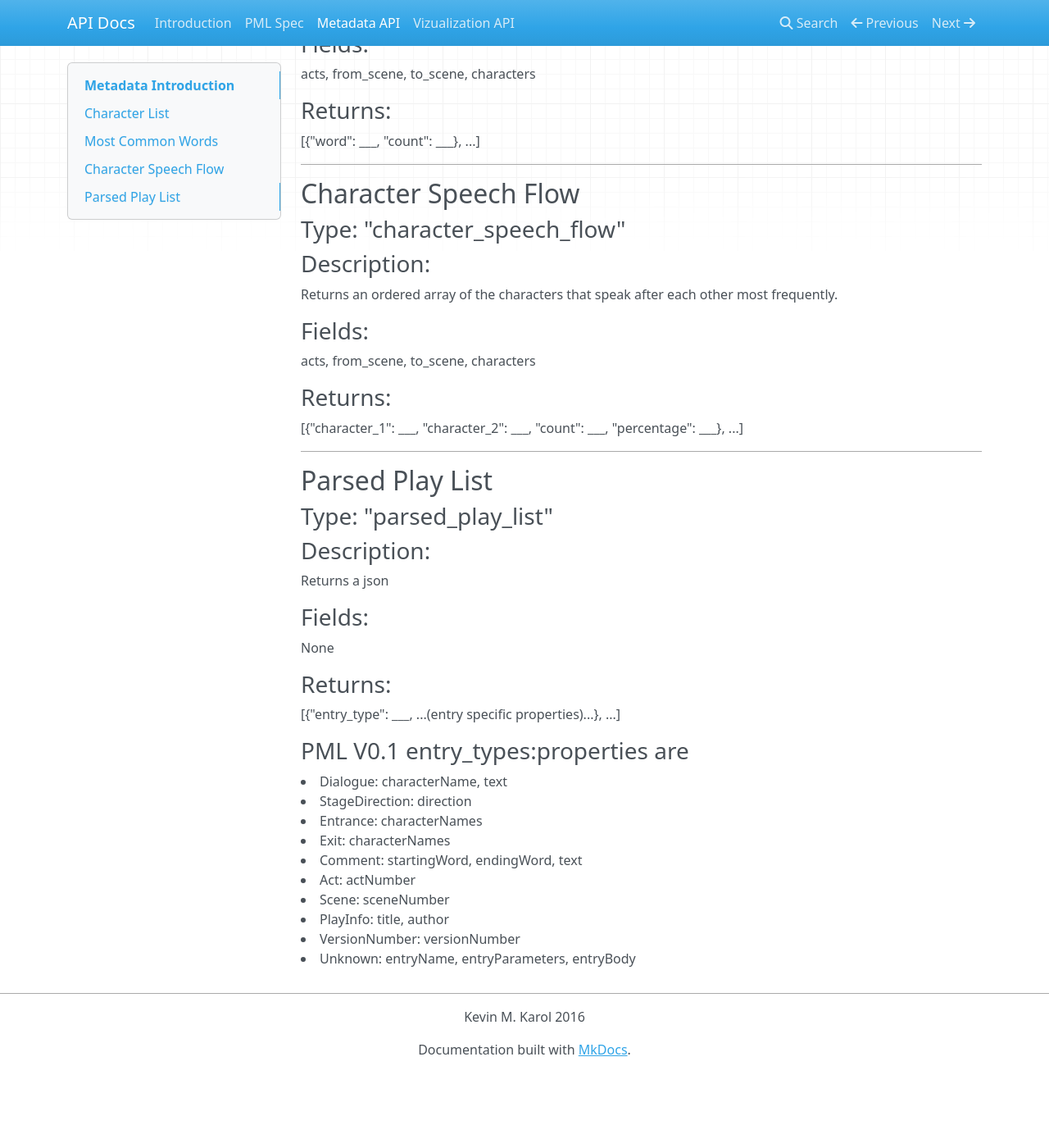
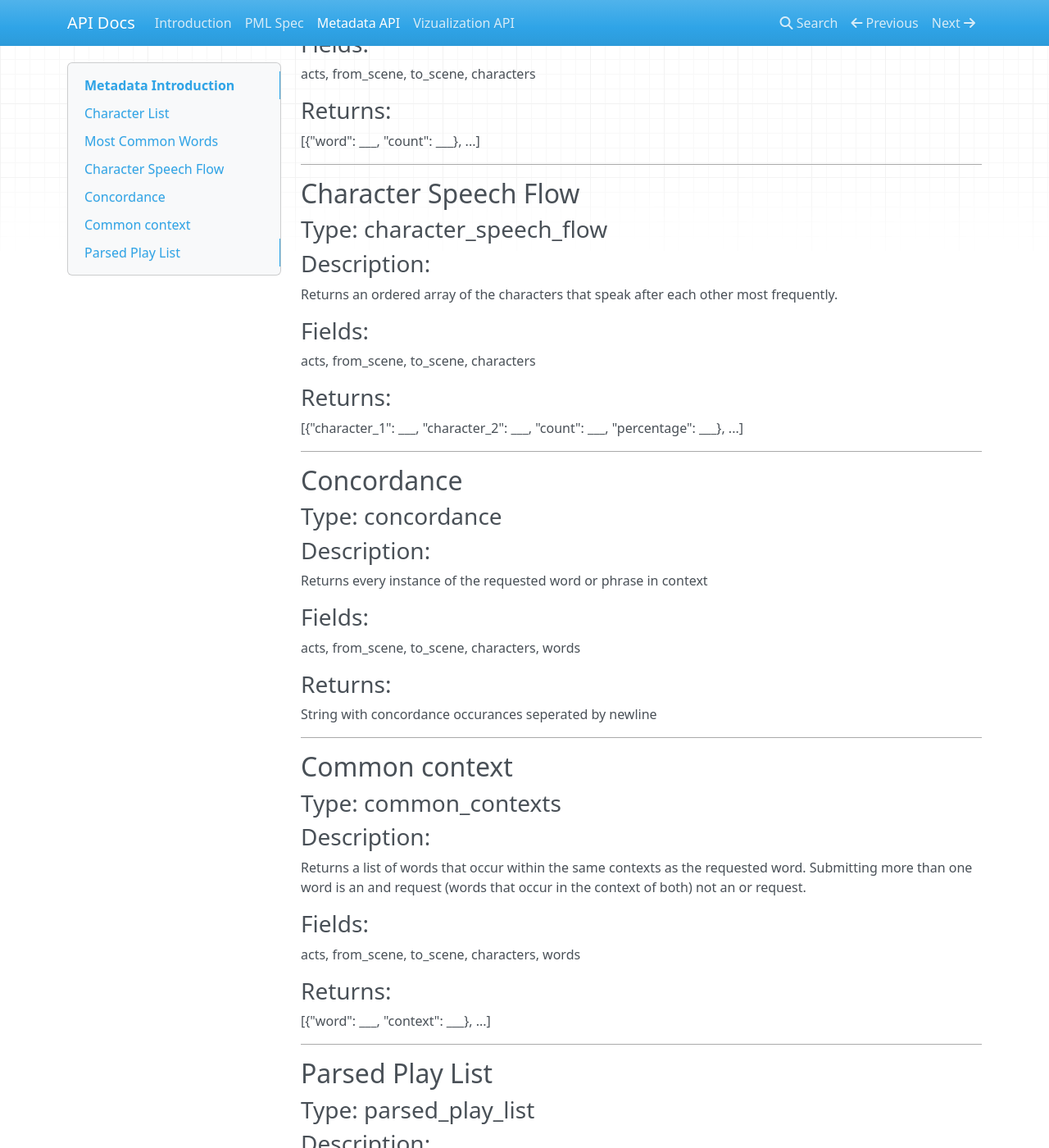
Before and after one commit to SEITheater/play_analyzer_docs, an MkDocs documentation site: the page built from docs/metadata_api.md, in a window 1280 px wide and 1400 px high, scrolled down 762 px. Shown: the whole window at 82% size. Built offline with MkDocs 1.6.1, drawn with Linux system fonts in a browser that asks for light colours; nearby versions of some CDN libraries; old or Windows-style settings are respelled for this version of MkDocs; before the commit the page ends 2070 px from its top, so only the background shows below that; some of the changed text lies outside the part shown.

Commit message:
concordance and common_context

```diff
--- a/docs/metadata_api.md
+++ b/docs/metadata_api.md
@@ -5,7 +5,7 @@ All metadata api requests should be made via POST request to api.playAnalyzer.co
 
 -----
 ## Character List
-### Type: "character_list"<br>
+### Type: character_list<br>
 
 ### Description:<br>
 Returns all of the characters in the text.
@@ -18,7 +18,7 @@ None
 
 -----
 ## Most Common Words
-### Type: "most\_common_words"<br>
+### Type: most\_common_words<br>
 
 ### Description:<br>
 Returns an ordered array of the most commonly used words in the corpous.
@@ -31,7 +31,7 @@ acts, from_scene, to_scene, characters
 
 -----
 ## Character Speech Flow
-### Type: "character\_speech_flow"<br>
+### Type: character\_speech_flow<br>
 
 ### Description:<br>
 Returns an ordered array of the characters that speak after each other most frequently.
@@ -43,8 +43,34 @@ acts, from_scene, to_scene, characters
 [{"character\_1": \_\_\_, "character\_2": \_\_\_, "count": \_\_\_, "percentage": \_\_\_}, ...]
 
 -----
+## Concordance
+### Type: concordance<br>
+
+### Description:<br>
+Returns every instance of the requested word or phrase in context
+
+### Fields:<br>
+acts, from_scene, to_scene, characters, words
+
+### Returns:<br>
+String with concordance occurances seperated by newline
+
+-----
+## Common context
+### Type: common\_contexts<br>
+
+### Description:<br>
+Returns a list of words that occur within the same contexts as the requested word.  Submitting more than one word is an and request (words that occur in the context of both) not an or request.
+
+### Fields:<br>
+acts, from_scene, to_scene, characters, words
+
+### Returns:<br>
+[{"word": \_\_\_, "context": \_\_\_}, ...]
+
+-----
 ## Parsed Play List
-### Type: "parsed\_play_list"<br>
+### Type: parsed\_play_list<br>
 
 ### Description:<br>
 Returns a json
```
Also changed, not shown: docs/imageviz_api.md (+6 -6 lines).
